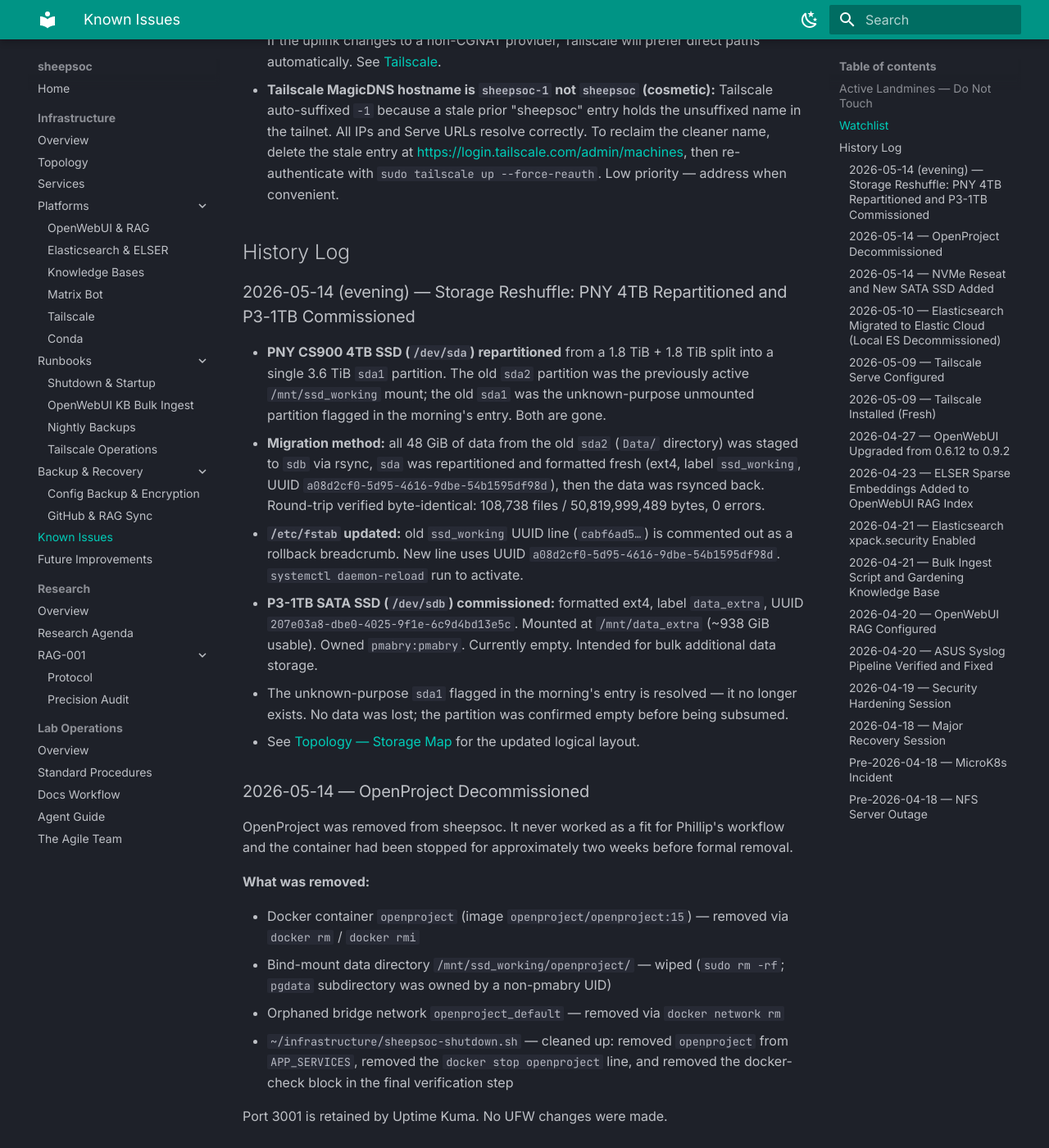
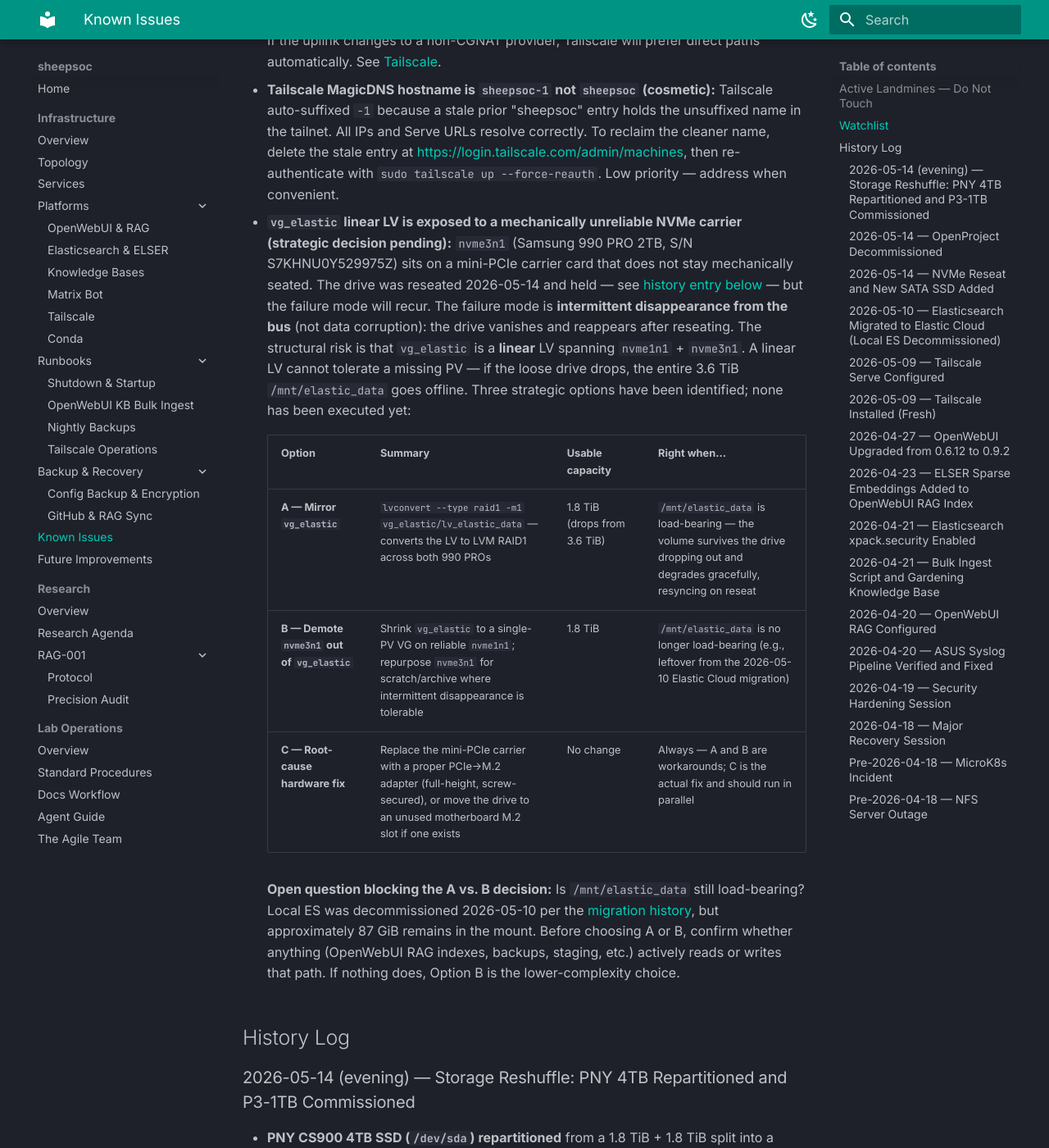
Before and after one commit to mabryp/sheepsoc-docs, an MkDocs documentation site: the page built from docs/infrastructure/known-issues.md, in a window 1280 px wide and 1400 px high, scrolled down 1424 px. Shown: the whole window at 82% size. Built offline with MkDocs 1.6.1 and Material for MkDocs 9.7.7, drawn with Linux system fonts in a browser that asks for light colours.

Commit message:
known-issues: document loose-NVMe strategy options (A mirror / B demote / C hardware fix)
Adds an active-watchlist entry for the structural risk that vg_elastic is
a linear LV with one PV on a mechanically unreliable mini-PCIe carrier.
Lists three strategic options (mirror, demote, hardware fix) with the open
question gating the A vs. B decision (whether /mnt/elastic_data is still
load-bearing post-Elastic-Cloud migration). Cross-linked from topology.md.

No system changes — planning content only.

```diff
--- a/docs/infrastructure/known-issues.md
+++ b/docs/infrastructure/known-issues.md
@@ -31,6 +31,16 @@
 - **Disk watch:** `/` is at 202 GB of 936 GB used. Plenty of headroom, but keep an eye on ES data growth on `/` if indexes stay local.
 - **Tailscale uses DERP relay (informational):** Due to Starlink CGNAT, direct peer-to-peer WireGuard connections to sheepsoc from external devices are not possible. Tailscale falls back to DERP relay automatically. This is expected and transparent — not a fault. If the uplink changes to a non-CGNAT provider, Tailscale will prefer direct paths automatically. See [Tailscale](platforms/tailscale.md).
 - **Tailscale MagicDNS hostname is `sheepsoc-1` not `sheepsoc` (cosmetic):** Tailscale auto-suffixed `-1` because a stale prior "sheepsoc" entry holds the unsuffixed name in the tailnet. All IPs and Serve URLs resolve correctly. To reclaim the cleaner name, delete the stale entry at [https://login.tailscale.com/admin/machines](https://login.tailscale.com/admin/machines), then re-authenticate with `sudo tailscale up --force-reauth`. Low priority — address when convenient.
+
+- **`vg_elastic` linear LV is exposed to a mechanically unreliable NVMe carrier (strategic decision pending):** `nvme3n1` (Samsung 990 PRO 2TB, S/N S7KHNU0Y529975Z) sits on a mini-PCIe carrier card that does not stay mechanically seated. The drive was reseated 2026-05-14 and held — see [history entry below](#2026-05-14-nvme-reseat-and-new-sata-ssd-added) — but the failure mode will recur. The failure mode is **intermittent disappearance from the bus** (not data corruption): the drive vanishes and reappears after reseating. The structural risk is that `vg_elastic` is a **linear** LV spanning `nvme1n1` + `nvme3n1`. A linear LV cannot tolerate a missing PV — if the loose drive drops, the entire 3.6 TiB `/mnt/elastic_data` goes offline. Three strategic options have been identified; none has been executed yet:
+
+    | Option | Summary | Usable capacity | Right when… |
+    |---|---|---|---|
+    | **A — Mirror `vg_elastic`** | `lvconvert --type raid1 -m1 vg_elastic/lv_elastic_data` — converts the LV to LVM RAID1 across both 990 PROs | 1.8 TiB (drops from 3.6 TiB) | `/mnt/elastic_data` is load-bearing — the volume survives the drive dropping out and degrades gracefully, resyncing on reseat |
+    | **B — Demote `nvme3n1` out of `vg_elastic`** | Shrink `vg_elastic` to a single-PV VG on reliable `nvme1n1`; repurpose `nvme3n1` for scratch/archive where intermittent disappearance is tolerable | 1.8 TiB | `/mnt/elastic_data` is no longer load-bearing (e.g., leftover from the 2026-05-10 Elastic Cloud migration) |
+    | **C — Root-cause hardware fix** | Replace the mini-PCIe carrier with a proper PCIe→M.2 adapter (full-height, screw-secured), or move the drive to an unused motherboard M.2 slot if one exists | No change | Always — A and B are workarounds; C is the actual fix and should run in parallel |
+
+    **Open question blocking the A vs. B decision:** Is `/mnt/elastic_data` still load-bearing? Local ES was decommissioned 2026-05-10 per the [migration history](#2026-05-10-elasticsearch-migrated-to-elastic-cloud-local-es-decommissioned), but approximately 87 GiB remains in the mount. Before choosing A or B, confirm whether anything (OpenWebUI RAG indexes, backups, staging, etc.) actively reads or writes that path. If nothing does, Option B is the lower-complexity choice.
 
 ## History Log
 
```
Also changed, not shown: docs/infrastructure/topology.md (+1 -1 lines).
